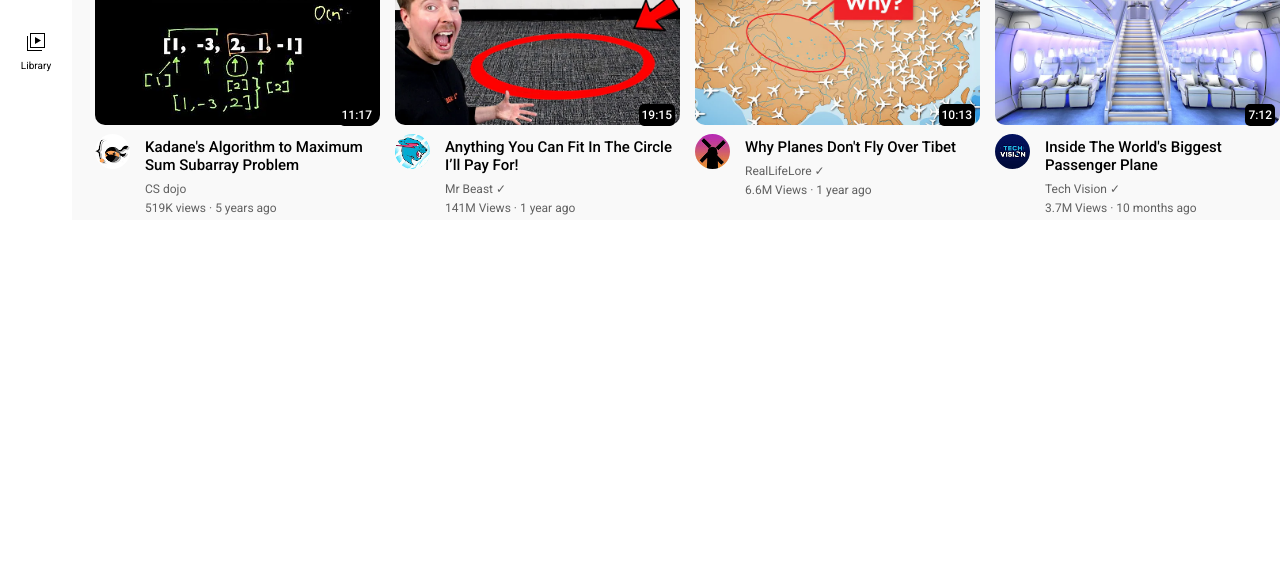
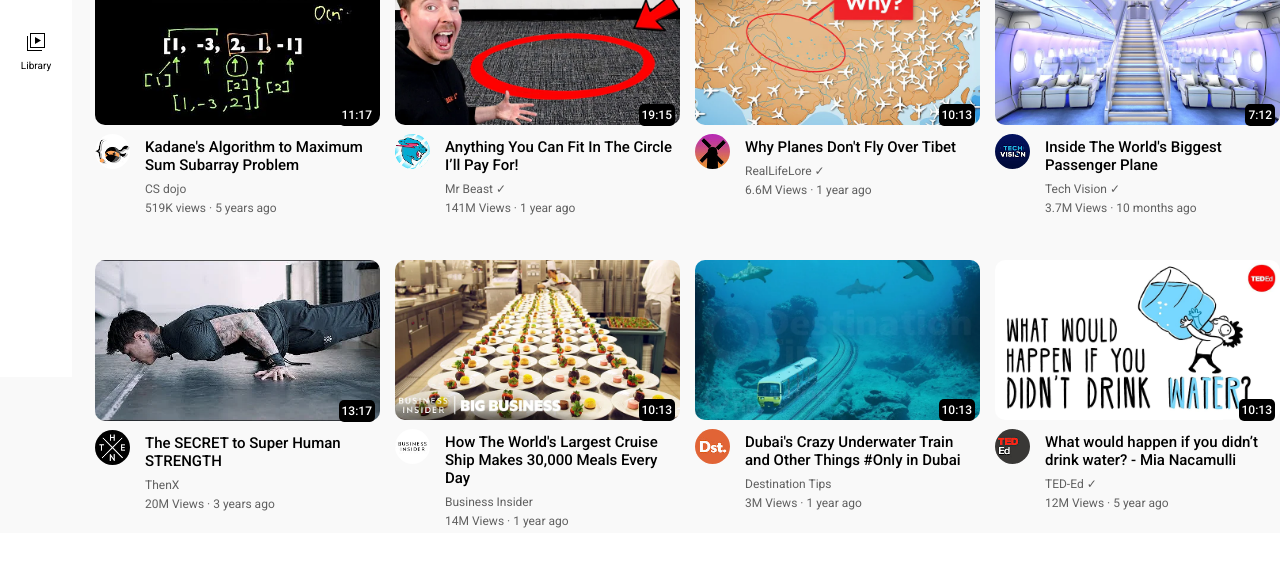
Before and after one commit to Arya4930/Youtube-Clone, a plain HTML site: page index.html in a window 1280 px wide. Shown: the part 423-990 px from the top of the page. Drawn offline with Linux system fonts and the light colour scheme.

Commit message:
Update index.html

```diff
--- a/index.html
+++ b/index.html
@@ -292,6 +292,110 @@
             </div>
           </div>
         </div>
+
+        <div class="video-preview">
+          <div class="thumbnail-row">
+            <img src="thumbnails/thumbnail-9.webp" class="thumbnail">
+            <div class="video-time"> 13:17</div>
+          </div>
+          <div class="video-info-grid">
+
+            <div class="channel-picture">
+              <img src="channel-pictures/channel-9.jpeg" class="profile-picture">
+            </div>
+
+            <div class="video-info">
+              <P class="video-title">
+                The SECRET to Super Human STRENGTH
+              </P>
+              <P class="video-creator">
+                ThenX
+              </P>
+
+              <p class="video-stats">
+                20M Views &#183; 3 years ago
+              </p>
+            </div>
+          </div>
+        </div>
+
+        <div class="video-preview">
+          <div class="thumbnail-row">
+            <img src="thumbnails/thumbnail-10.webp" class="thumbnail">
+            <div class="video-time"> 10:13</div>
+          </div>
+          <div class="video-info-grid">
+
+            <div class="channel-picture">
+              <img src="channel-pictures/channel-10.jpeg" class="profile-picture">
+            </div>
+
+            <div class="video-info">
+              <P class="video-title">
+                How The World's Largest Cruise Ship Makes 30,000 Meals Every Day
+              </P>
+              <P class="video-creator">
+                Business Insider
+              </P>
+
+              <p class="video-stats">
+                14M Views &#183; 1 year ago
+              </p>
+            </div>
+          </div>
+        </div>
+
+        <div class="video-preview">
+          <div class="thumbnail-row">
+            <img src="thumbnails/thumbnail-11.webp" class="thumbnail">
+            <div class="video-time"> 10:13</div>
+          </div>
+          <div class="video-info-grid">
+
+            <div class="channel-picture">
+              <img src="channel-pictures/channel-11.jpeg" class="profile-picture">
+            </div>
+
+            <div class="video-info">
+              <P class="video-title">
+                Dubai's Crazy Underwater Train and Other Things #Only in Dubai
+              </P>
+              <P class="video-creator">
+                Destination Tips
+              </P>
+
+              <p class="video-stats">
+                3M Views &#183; 1 year ago
+              </p>
+            </div>
+          </div>
+        </div>
+
+        <div class="video-preview">
+          <div class="thumbnail-row">
+            <img src="thumbnails/thumbnail-12.webp" class="thumbnail">
+            <div class="video-time"> 10:13</div>
+          </div>
+          <div class="video-info-grid">
+
+            <div class="channel-picture">
+              <img src="channel-pictures/channel-12.jpeg" class="profile-picture">
+            </div>
+
+            <div class="video-info">
+              <P class="video-title">
+                What would happen if you didn’t drink water? - Mia Nacamulli
+              </P>
+              <P class="video-creator">
+                TED-Ed &#10003;
+              </P>
+
+              <p class="video-stats">
+                12M Views &#183; 5 year ago
+              </p>
+            </div>
+          </div>
+        </div>
       </section>
     </main>
   </body>
```
